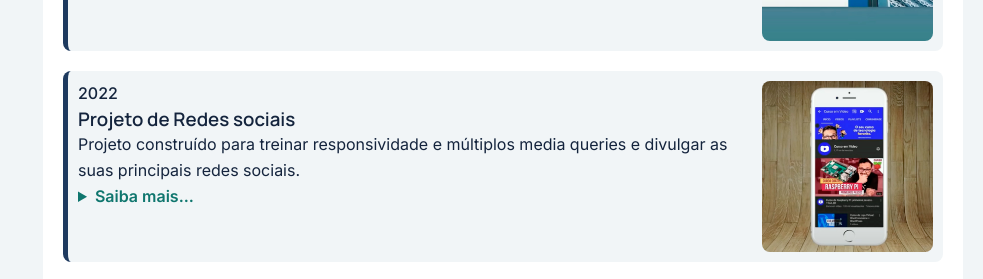
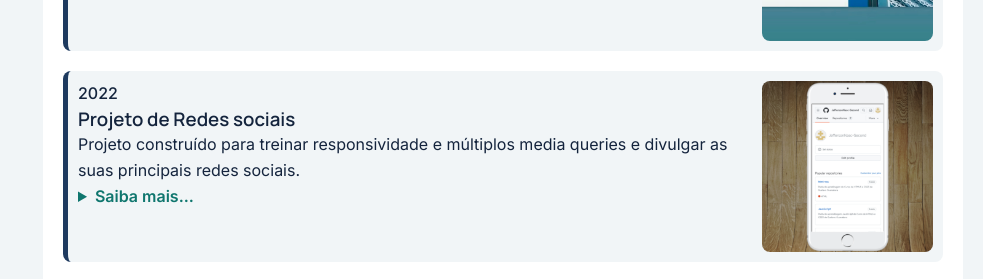
Before and after one commit to JeffersonNasc-Second/projeto-portfolio, a plain HTML site: page index.html in a window 1280 px wide. Shown: the part 1545-1824 px from the top of the page, without its empty margins (297-1280 px from the left). Drawn offline with Linux system fonts and the light colour scheme.

Commit message:
adicionado a imagem

```diff
--- a/index.html
+++ b/index.html
@@ -211,7 +211,7 @@
                     </div>
 
                     <div class="projeto"> <!--Projeto 4-->
-                        <img class="foto" src="imagens/projeto-04-links.jpg" alt="Projeto 4">
+                        <img class="foto" src="imagens/Projeto-04-social.png" alt="Projeto 4">
                         <div class="projeto-info">
                             <p class="periodo">2022</p>
                             <h3 class="titulo">Projeto de Redes sociais</h3>
```
Also changed, not shown: imagens/Projeto-04-social.png (added).
